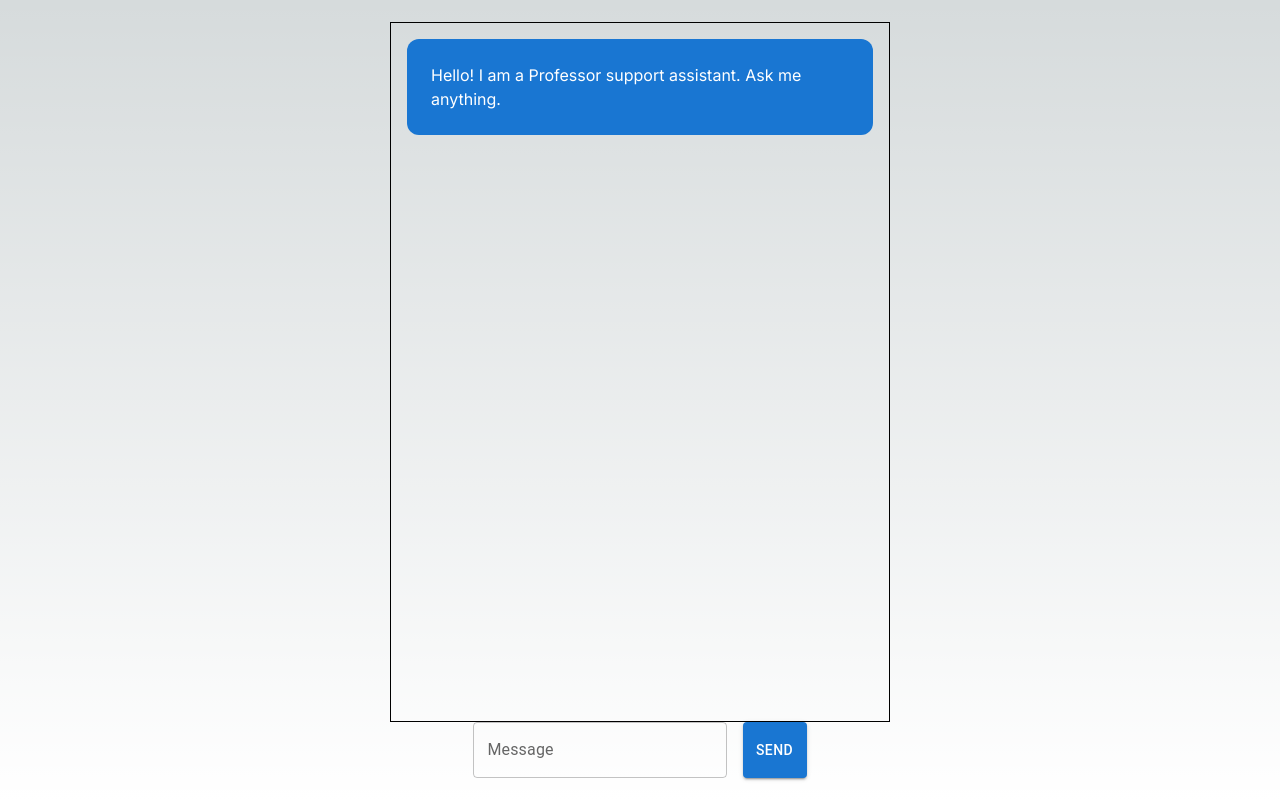
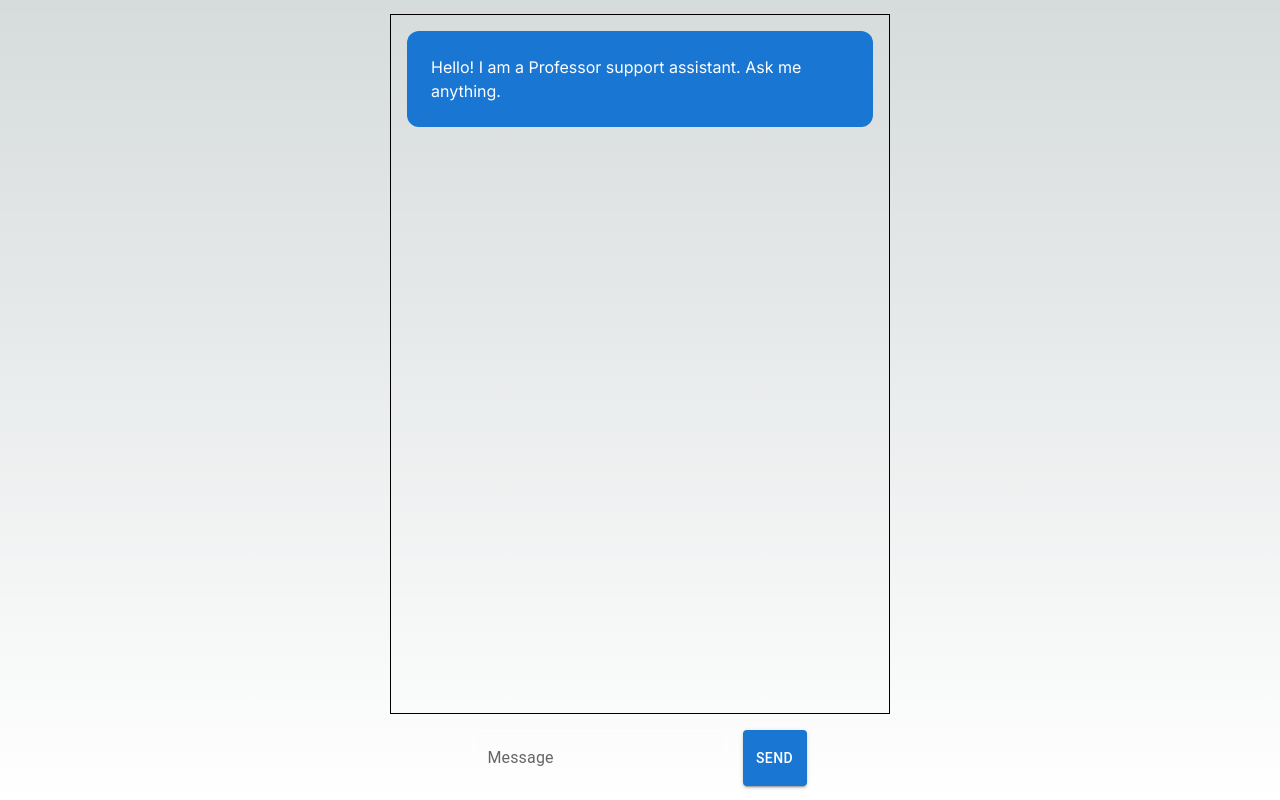
Before and after one commit to okGus/scholarscore, a Next.js app: page / in a window 1280 px wide. Built offline with nearby package versions, Linux system fonts and the light colour scheme.

Commit message:
Fixed type error and added .env to .gitignore

```diff
--- a/src/app/page.tsx
+++ b/src/app/page.tsx
@@ -1,5 +1,4 @@
 'use client'
-import Image from 'next/image'
 import { useState } from 'react'
 import { Box, Stack, TextField, Button } from '@mui/material'
 
@@ -15,22 +14,24 @@ export default function Home() {
   const sendMessage = async () => {
     setMessages((messages) => [
       ...messages,
-      {role: 'user', content: message},
-      {role: 'assistant', content: ''}
+      { role: 'user', content: message },
+      { role: 'assistant', content: '' }
     ])
 
     setMessage('')
 
-    const response = fetch('/api/chat', {
+    const response = await fetch('/api/chat', {
       method: 'POST',
       headers: { 'Content-Type': 'application/json' },
-      body: JSON.stringify([...messages , {role: 'user', content: message}])
-    }).then(async(res)=>{
-      const reader = res.body!.getReader()
+      body: JSON.stringify([...messages, { role: 'user', content: message }])
+    })
+
+    const reader = response.body!.getReader()
     const decoder = new TextDecoder()
 
     let result = ''
-      return reader.read().then(function processText({ done, value }) {
+
+    const processText = async ({ done, value }: ReadableStreamReadResult<Uint8Array>): Promise<string> => {
       if (done) {
         return result
       }
@@ -40,13 +41,16 @@ export default function Home() {
         let otherMessages = messages.slice(0, messages.length - 1)
         return [
           ...otherMessages,
-            {...lastMessage, content: lastMessage.content + text},
+          { ...lastMessage, content: lastMessage.content + text },
         ]
       })
 
+      // Recursively call processText until done
+      result += text
       return reader.read().then(processText)
-      })
-    })
+    }
+
+    await reader.read().then(processText)
   }
 
   return (
@@ -62,9 +66,31 @@ export default function Home() {
           ))}
         </Stack>
       </Stack>
-    <Stack direction="row" spacing={2}>
-      <TextField label="Message" fullWidth value={message} onChange={(e) => setMessage(e.target.value)} sx={{ input: { color: 'white' } }}/>
+      <Stack direction="row" spacing={2} mt={2}>
+        <TextField
+          label="Message"
+          fullWidth
+          value={message}
+          onChange={(e) => setMessage(e.target.value)}
+          sx={{
+            '& .MuiInputBase-input': {
+              color: 'white', // Ensures the text color inside the TextField is white
+            },
+            '& .MuiOutlinedInput-root': {
+              '& fieldset': {
+                borderColor: 'white', // Optional: change border color if needed
+              },
+              '&:hover fieldset': {
+                borderColor: 'white', // Optional: change border color on hover
+              },
+              '&.Mui-focused fieldset': {
+                borderColor: 'white', // Optional: change border color when focused
+              }
+            }
+          }}
+        />
         <Button variant="contained" onClick={sendMessage}>Send</Button>
       </Stack>
-  </Box>)
+    </Box>
+  )
 }
```
Also changed, not shown: 1 other file (tests, documents, lock files or other folders). Lines whose indentation alone changed are shown as unchanged.
